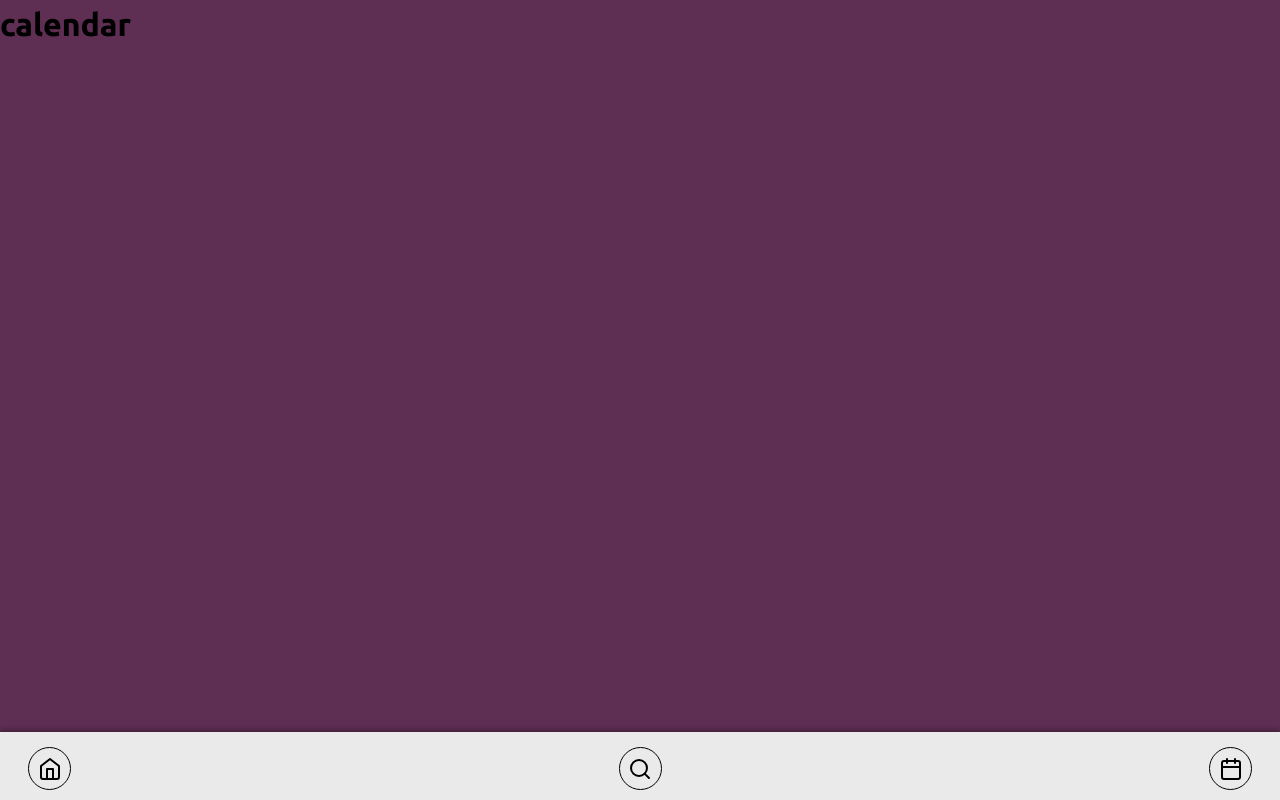
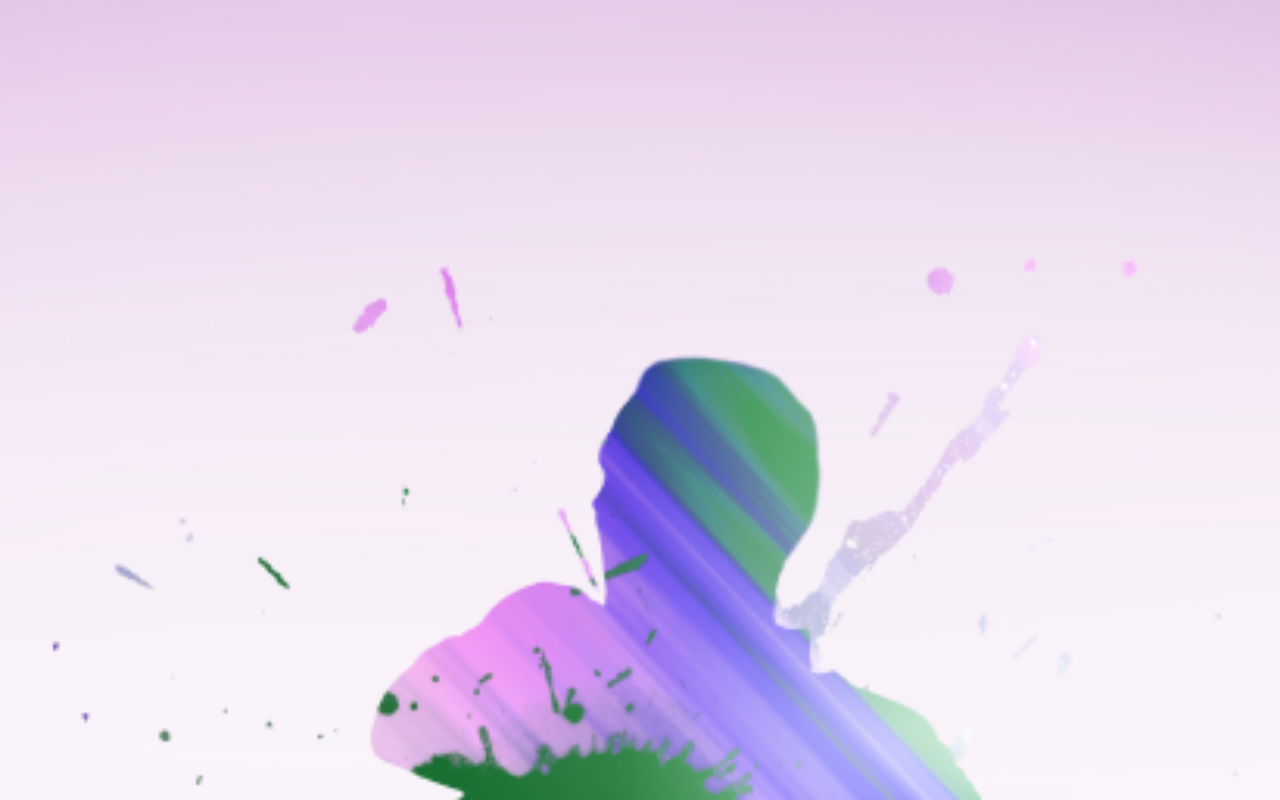
Before and after one commit to RoWaBo/rts-terminsopgave, a React (Create React App) app: page /kalender in a window 1280 px wide. Built offline with nearby package versions, Linux system fonts and the light colour scheme.

Commit message:
Added SplashScreenComponent

```diff
--- a/src/App.js
+++ b/src/App.js
@@ -5,20 +5,26 @@ import Search from './pages/Search'
 import Login from "./pages/Login";
 import Navigation from "./components/Navigation";
 import MainLayout from "./components/MainLayout";
+import { useState } from "react";
+import SplashScreen from "./components/SplashScreen";
 
 function App() {
   const { pathname } = useLocation();
+
+  const [showSplashScreen, setshowSplashScreen] = useState(true);
 
   return (
     <MainLayout>
       <Routes>
         <Route path="/" element={<Activities />}></Route>
+        <Route path="/logind" element={<Login />}></Route>
         <Route path="/soeg" element={<Search />}></Route>
         <Route path="/kalender" element={<Calendar />}></Route>
       </Routes>
-      {pathname !== '/logind' && (
+      {(pathname !== '/logind' && !showSplashScreen) && (
         <Navigation />
       )}
+      {showSplashScreen && <SplashScreen />}
     </MainLayout>
   );
 }
--- /dev/null
+++ b/src/components/SplashScreen.js
@@ -0,0 +1,27 @@
+import { css } from "@emotion/react";
+/** @jsxImportSource @emotion/react */
+
+
+const SplashScreen = () => {
+
+    const containerStyle = css`
+        position: fixed;
+        top: 0;
+        bottom: 0;
+        right: 0;
+        bottom: 0;
+        width: 100%;
+        height: 100%;
+        background-image: url('./assets/splashscreenbackground.png');
+        background-repeat: no-repeat;
+        background-size: cover;
+    `
+
+    return (
+        <div css={containerStyle}>
+
+        </div>
+    );
+}
+
+export default SplashScreen;
```
Also changed, not shown: public/assets/splashscreenbackground.png (added).
